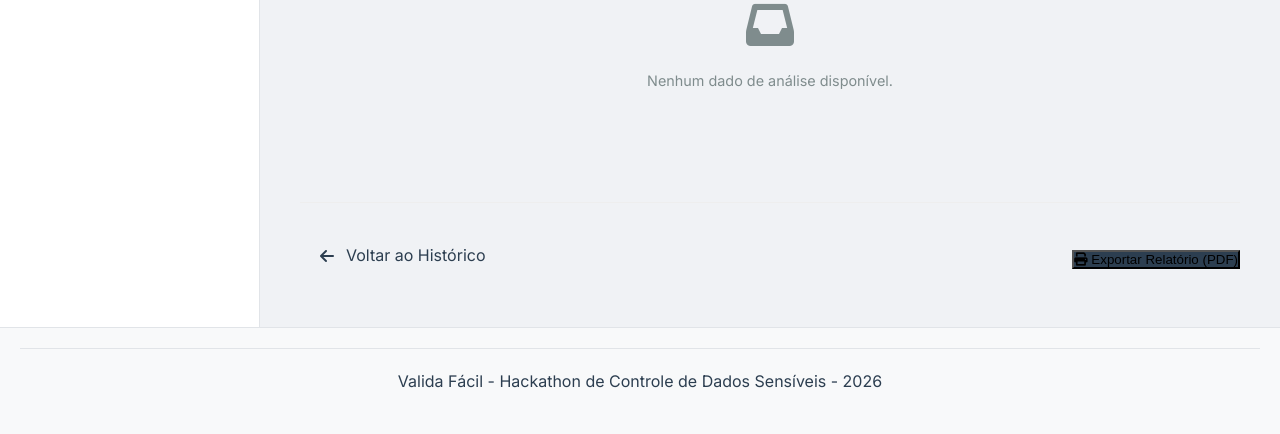
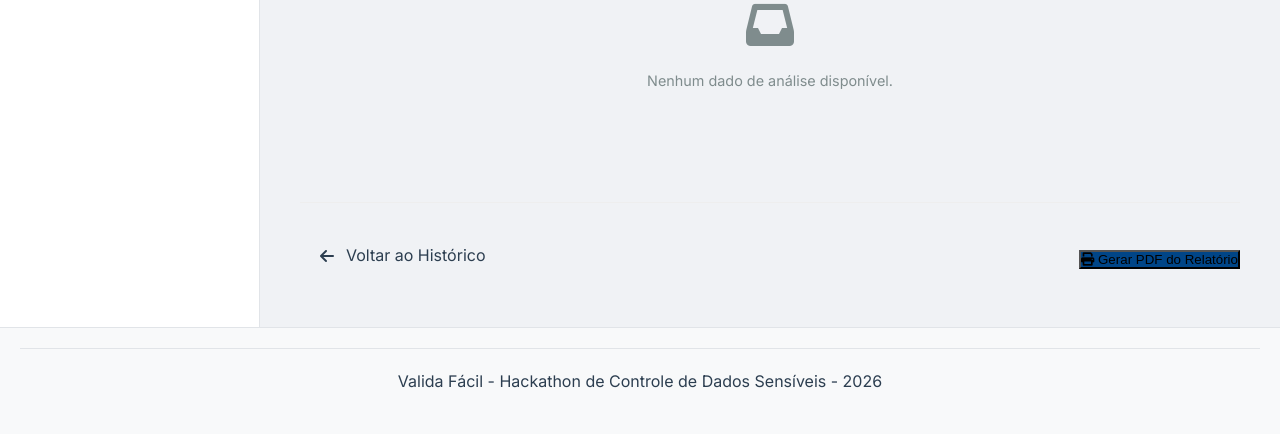
Before and after one commit to KD-Devz/Hackathon_Controle_Social_Desafio_Participa_DF, a Flask app: page /teste_detalhado in a window 1280 px wide. Shown: the part 459-893 px from the top of the page. Run offline with Flask 3, Linux system fonts and the light colour scheme.

Commit message:
atualização

```diff
--- a/templates/testes/pagina_teste_detalhado.html
+++ b/templates/testes/pagina_teste_detalhado.html
@@ -181,9 +181,9 @@
                 <i class="fas fa-arrow-left"></i> Voltar ao Histórico
             </a>
 
-            <button onclick="window.print()" class="btn-primary" style="background-color: var(--text-main);">
-                <i class="fas fa-print"></i> Exportar Relatório (PDF)
-            </button>
+            <button onclick="window.print()" class="btn-primary" style="background-color: var(--primary);"><i class="fas fa-print"></i> Gerar PDF do Relatório
+</button>
+
         </div>
     </section>
 {% endblock %}
```
Also changed, not shown: 1 other file.
